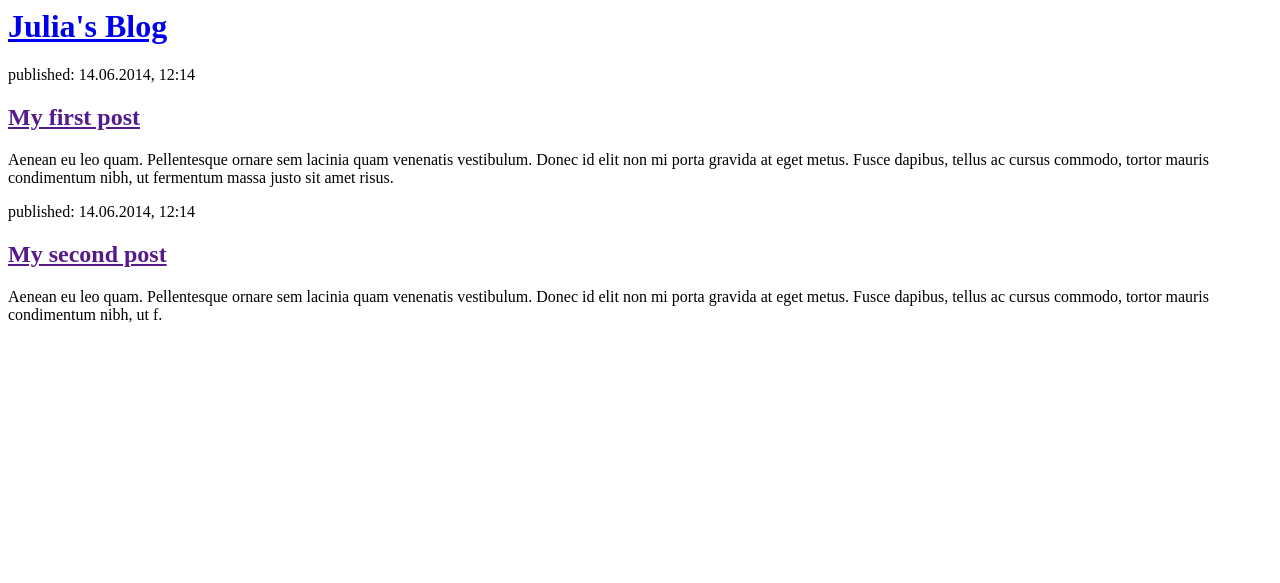
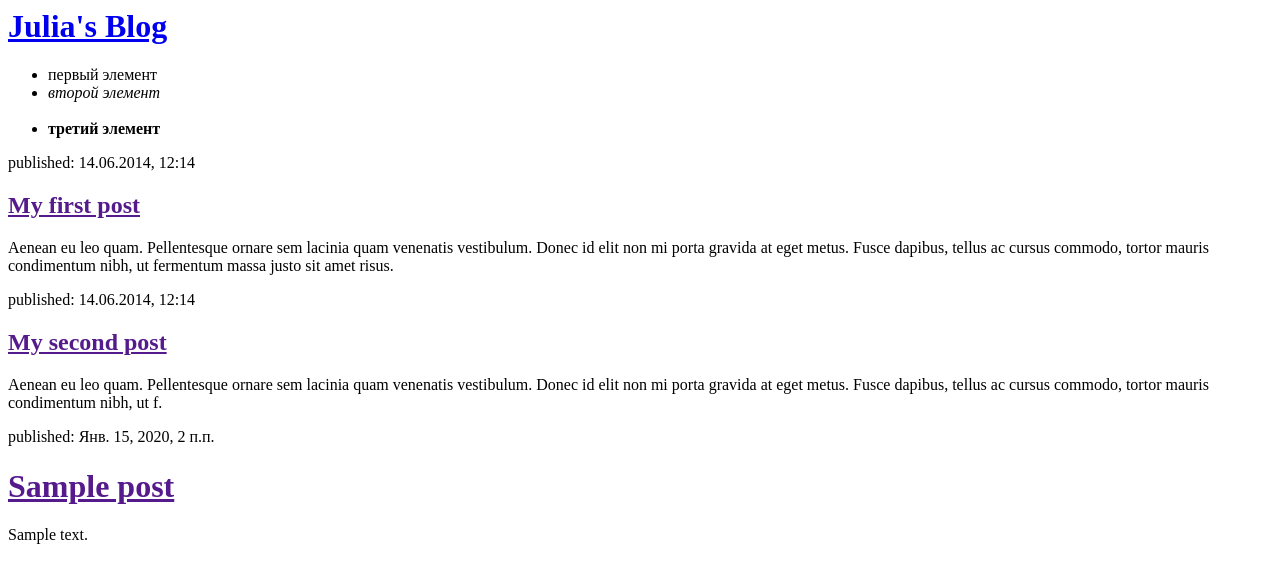
Before and after one commit to JuliaEmelianova/my-first-blog, a Django app: page / in a window 1280 px wide. Shown: the top 583 px of the page. Run offline with Django 3.2, Linux system fonts and the light colour scheme; tables that the repository leaves empty hold one stand-in row (values such as "Sample post").

Commit message:
Modified templates to display posts from database.

```diff
--- a/blog/models.py
+++ b/blog/models.py
@@ -8,7 +8,9 @@ class Post(models.Model):
     author = models.ForeignKey(settings.AUTH_USER_MODEL, on_delete=models.CASCADE)
     title = models.CharField(max_length=200)
     text = models.TextField()
-    created_date = models.DateTimeField(blank=True, null=True)
+    created_date = models.DateTimeField(default=timezone.now)
+    published_date = models.DateTimeField(blank=True, null=True)
+
 
     def publish(self):
         self.published_date = timezone.now()
--- a/blog/templates/blog/post_list.html
+++ b/blog/templates/blog/post_list.html
@@ -5,6 +5,12 @@
     <body>
         <div>
             <h1><a href="/">Julia's Blog</a></h1>
+            <ul>
+                <li>первый элемент</li>
+                <li><em>второй элемент</em></li>
+                <br>
+                <li><strong>третий элемент</strong></li>
+            </ul>
         </div>
 
         <div>
@@ -18,5 +24,13 @@
             <h2><a href="">My second post</a></h2>
             <p>Aenean eu leo quam. Pellentesque ornare sem lacinia quam venenatis vestibulum. Donec id elit non mi porta gravida at eget metus. Fusce dapibus, tellus ac cursus commodo, tortor mauris condimentum nibh, ut f.</p>
         </div>
+        {% for post in posts %}
+            <div>
+                <p>published: {{ post.published_date }}</p>
+                <h1><a href="">{{ post.title }}</a></h1>
+                <p>{{ post.text|linebreaksbr }} </p>
+            </div>
+        {% endfor %}
+
     </body>
 </html>
--- a/blog/views.py
+++ b/blog/views.py
@@ -1,6 +1,9 @@
 from django.shortcuts import render
+from .models import Post
+from django.utils import timezone
 
 def post_list(request):
-    return render(request, 'blog/post_list.html',{})
+    posts = Post.objects.filter(published_date__lte=timezone.now()).order_by('published_date')
+    return render(request, 'blog/post_list.html',{'posts':posts})
 
 # Create your views here.
```
Also changed, not shown: blog/migrations/0001_initial.py, blog/migrations/0002_auto_20220829_1455.py (added).
